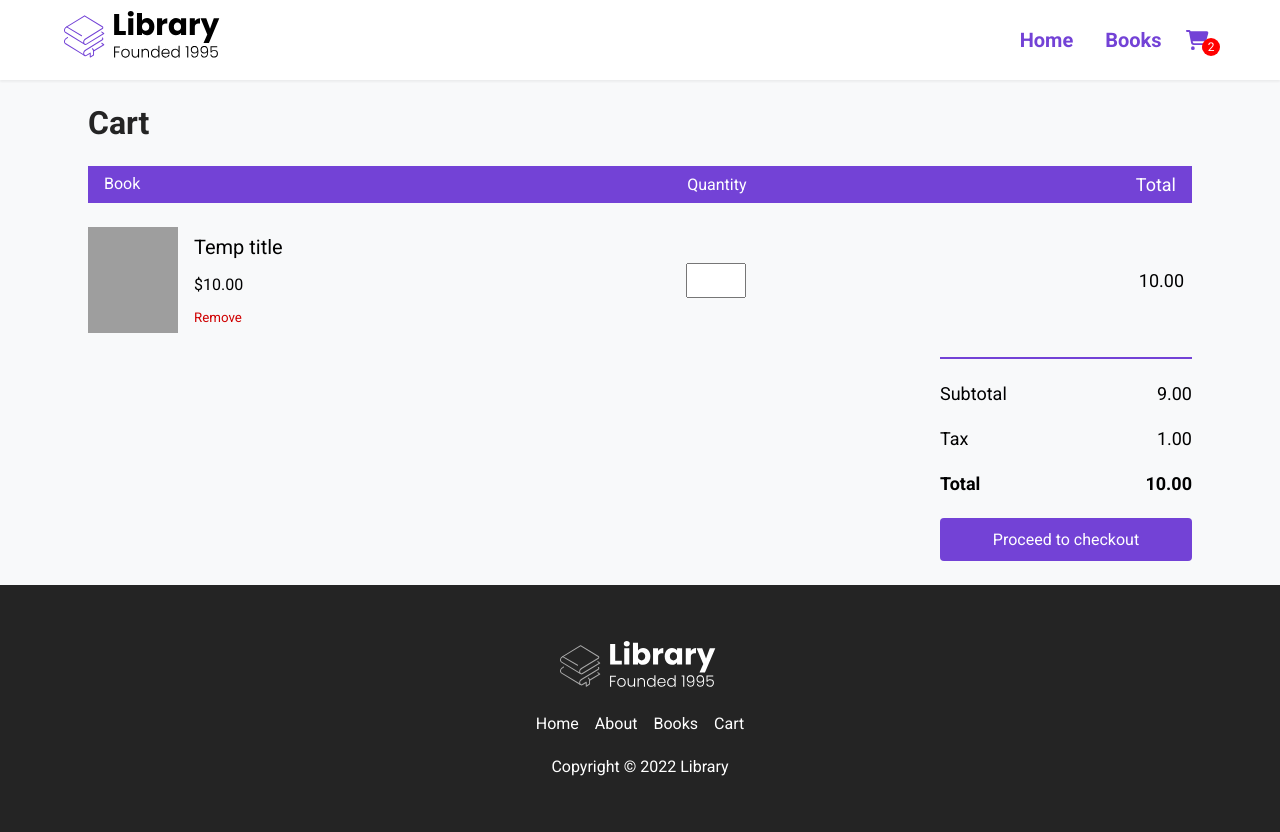
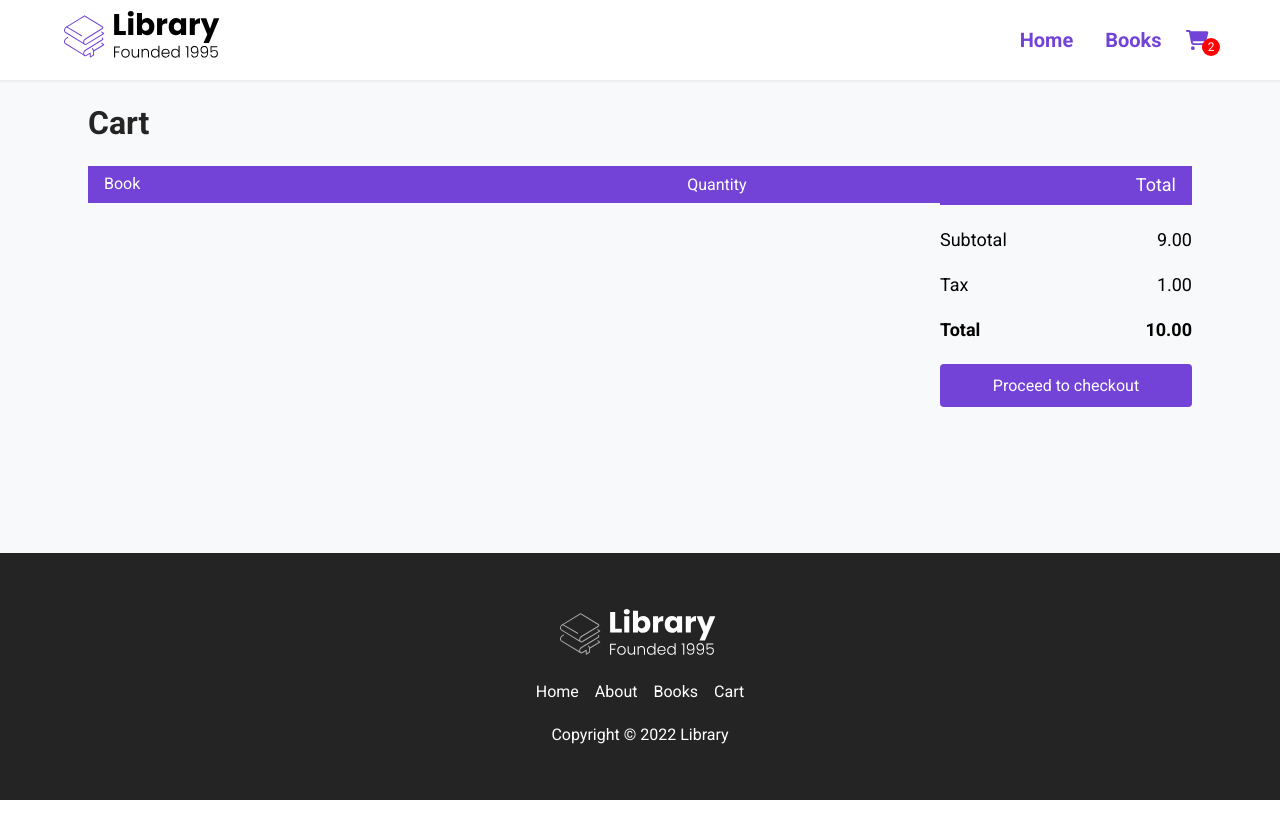
Before and after one commit to Cristian-nambo10/BookReact, a React (Create React App) app: page /cart in a window 1280 px wide. Shown: the top 832 px of the page. After the commit the page ends 800 px from the top, so only its background shows below. Built offline with nearby package versions, Linux system fonts and the light colour scheme; grey boxes are pictures that could not be loaded.

Commit message:
wip: function review

```diff
--- a/src/App.js
+++ b/src/App.js
@@ -8,31 +8,28 @@ import BookInfo from "./pages/BookInfo";
 import Cart from "./pages/Cart";
 import { useEffect, useState } from "react";
 
-
 function App() {
   const [cart, setCart] = useState([]);
 
-function addToCart(book) {
-  const dupeItem = cart.find(item => +item.id === +book.id) // + is making into numbers
-  if (dupeItem) {
-  dupeItem.quantity += 1; // Looks for duplicate item and adds quantity instead of just changign Id
+  function addToCart(book) {
+    setCart([...cart, book])
   }
-  console.log(dupeItem)
-  setCart([...cart, {...book, quantity: 1}]) // spread operator use
-}
 
-useEffect(() => {
-  // console.log(cart);
-}, [cart])
+  useEffect(() => {
+    console.log(cart)
+  }, [cart])
 
   return (
     <Router>
       <div className="App">
         <Nav />
-        <Route path="/" component={Home} exact/>
+        <Route path="/" component={Home} exact />
         <Route path="/books" exact render={() => <Books books={books} />} />
-        <Route path="/books/:id" render={() => <BookInfo books={books} addToCart={addToCart} />} />
-        <Route path="/cart" render={() => <Cart books={books} />} />
+        <Route
+          path="/books/:id"
+          render={() => <BookInfo books={books} addToCart={addToCart} />}
+        />
+        <Route path="/cart" render={() => <Cart books={books} cart={cart} />} />
         <Footer />
       </div>
     </Router>
--- a/src/pages/BookInfo.jsx
+++ b/src/pages/BookInfo.jsx
@@ -1,15 +1,22 @@
 import { FontAwesomeIcon } from "@fortawesome/react-fontawesome";
-import React from "react";
 import { useParams } from "react-router-dom";
 import Price from "../components/ui/Price";
 import Rating from "../components/ui/Rating";
 import Book from "../components/ui/Book";
 
-const BookInfo = ({ books, addToCart }) => {
+const BookInfo = ({ books, addToCart, cart }) => {
   const { id } = useParams();
   // Adding + to both sides converts it to a number ...
   const book = books.find((book) => +book.id === +id);
-//   console.log(book);
+
+  function addBookToCart(book) {
+    addToCart(book);
+  }
+
+ function bookExistsOnCart() { // Function not working
+    return cart?.find(book => book.id === +id);
+ }
+
   return (
     <div id="books_body">
       <main id="books_main">
@@ -53,7 +60,15 @@ const BookInfo = ({ books, addToCart }) => {
                     omnis! Aperiam amet cupiditate rerum saepe quas!
                   </p>
                 </div>
-                <button className="btn" onClick={() => addToCart(book)}>Add to Cart</button>
+                {bookExistsOnCart() ? ( //Function needs review
+                    <a href="/cart" className="book__link" >
+                  <button className="btn">Checkout</button>
+                  </a>
+                ) : (
+                  <button className="btn" onClick={() => addBookToCart(book)}>
+                    Add to Cart
+                  </button>
+                )}
               </div>
             </div>
           </div>
@@ -65,11 +80,12 @@ const BookInfo = ({ books, addToCart }) => {
               <h2 className="book__selected--title--top">Reccomended Books</h2>
             </div>
             <div className="books">
-            {books
-            .filter((book) => book.rating === 5 && +book.id !== +id)
-            .slice(0, 4)
-            .map(book => <Book book={book} key={book.id} />)
-            }
+              {books
+                .filter((book) => book.rating === 5 && +book.id !== +id)
+                .slice(0, 4)
+                .map((book) => (
+                  <Book book={book} key={book.id} />
+                ))}
             </div>
           </div>
         </div>
--- a/src/pages/Cart.jsx
+++ b/src/pages/Cart.jsx
@@ -1,6 +1,6 @@
 import React from "react";
 
-const Cart = () => {
+const Cart = ({ cart }) => {
   return (
     <div id="books__body">
       <main id="books__main">
@@ -16,19 +16,22 @@ const Cart = () => {
                 <span className="cart__total">Total</span>
               </div>
               <div className="cart__body">
+                {
+                    cart.map(book => {
+                        return (
                             <div className="cart__item">
                             <div className="cart__book">
                               <img
-                      src="https://covers.openlibrary.org/b/id/10088428-L.jpg"
+                                src={book.url}
                                 alt=""
                                 className="cart__book--img"
                               />
                               <div className="cart__book--info">
                                   <span className="cart__book--title">
-                            Temp title
+                                      {book.title}
                                   </span>
                                   <span className="cart__book--price">
-                            $10.00
+                                      {book.salePrice || book.originalPrice}
                                   </span>
                                   <button className="cart__book--remove">
                                       Remove
@@ -42,6 +45,10 @@ const Cart = () => {
                               10.00
                             </div>
                           </div>
+                        )
+                    })
+                }
+
               </div>
             </div>
             <div className="total">
```
Lines whose indentation alone changed are shown as unchanged.
